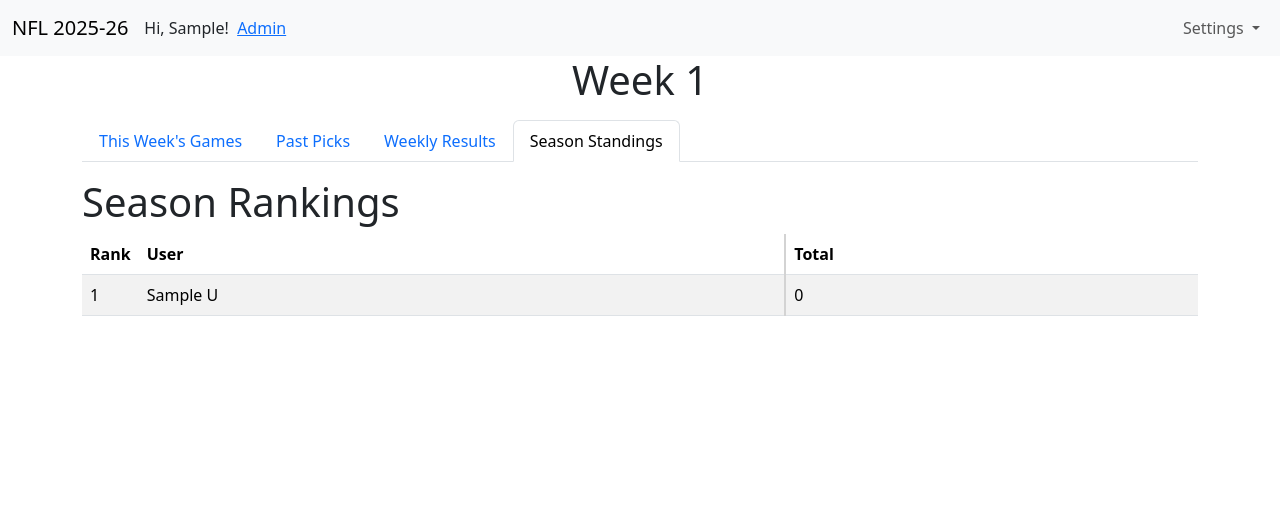
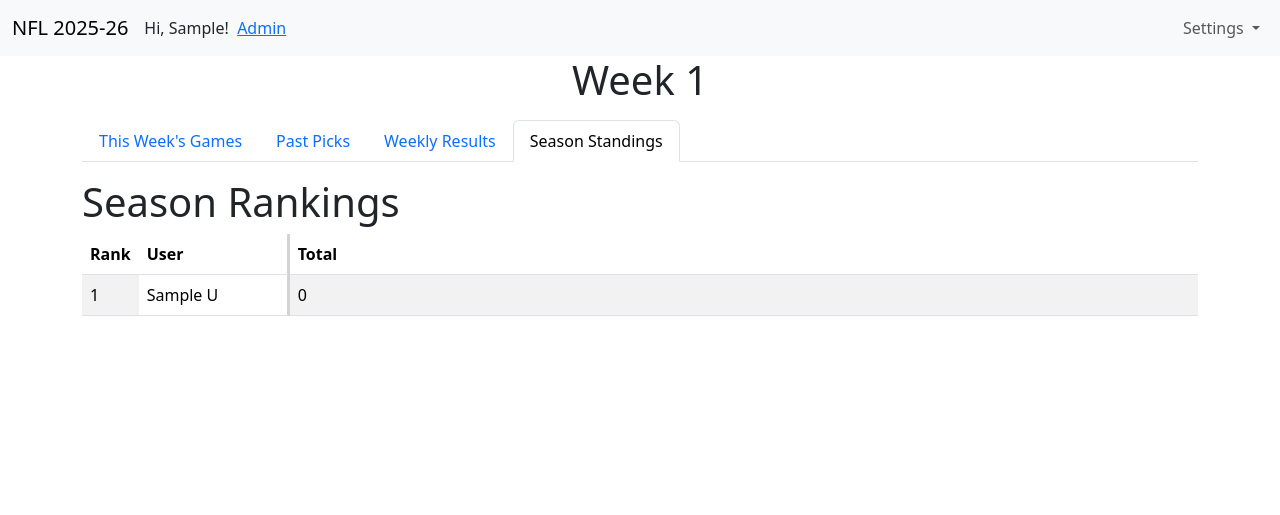
Before and after one commit to mdlattimore/nfl_pool, a Django app: page / in a window 1280 px wide, after a click on "Season Standings". Shown: the top 515 px of the page. Run offline with Django 5.2, Linux system fonts and the light colour scheme; the visitor is signed in with stand-in values (Sample User, id 1); data comes from the database, SQL or seed files in the repository; data that the repository does not hold is empty; parts of the project's set-up code (start-up, migrations or seed data) failed here and were passed over.

Commit message:
pre-merge commit. Updated horizontal scrolling in standings_table.html

```diff
--- a/templates/pool/standings_table.html
+++ b/templates/pool/standings_table.html
@@ -1,9 +1,11 @@
 <h1 class="display-6">Season Rankings</h1>
-<table class="table table-striped">
+<div class="table-responsive-scroll">
+<table class="table table-striped table-fixed-columns">
     <thead>
     <tr>
-        <th style="width:5%">Rank</th>
-        <th>User</th>
+        <th class="sticky-left" style="width: 50px;">Rank</th>
+        <th class="sticky-left-2" style="width: 150px; box-shadow: inset -1px 0 0 #d1d5db; /* muted gray */
+">User</th>
         {% for week in weeks %}
             <th>
                 Wk {{ week }}
@@ -15,8 +17,9 @@
     <tbody>
     {% for result in standings %}
         <tr>
-            <td style="width:5%">{{ result.rank }}</td>
-            <td>{{ result.user.first_name }} {{ result.user.last_name.0 }}</td>
+            <td class="sticky-left">{{ result.rank }}</td>
+            <td class="sticky-left-2" style="box-shadow: inset -1px 0 0 #d1d5db; /* muted gray */
+">{{ result.user.first_name }} {{ result.user.last_name.0 }}</td>
             {% for score in result.weekly_points %}
                 <td>{{ score }}</td>
             {% endfor %}
@@ -25,3 +28,4 @@
     {% endfor %}
     </tbody>
 </table>
+</div>
```
Also changed, not shown: 1 other file.
